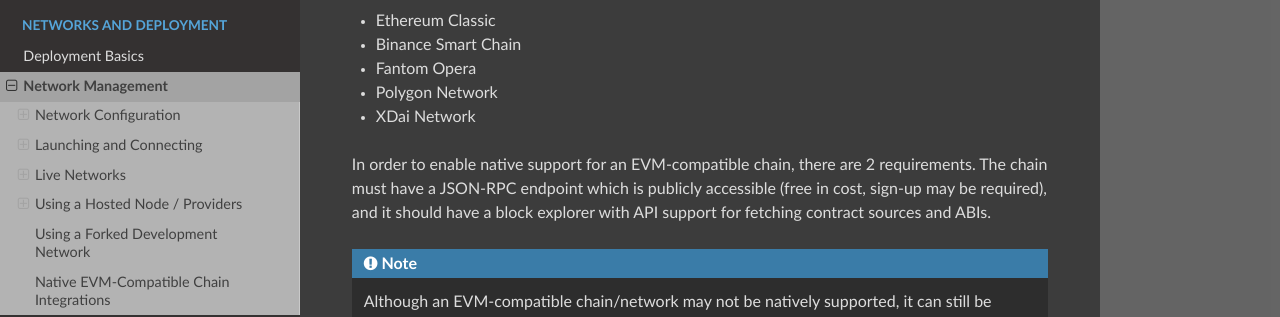
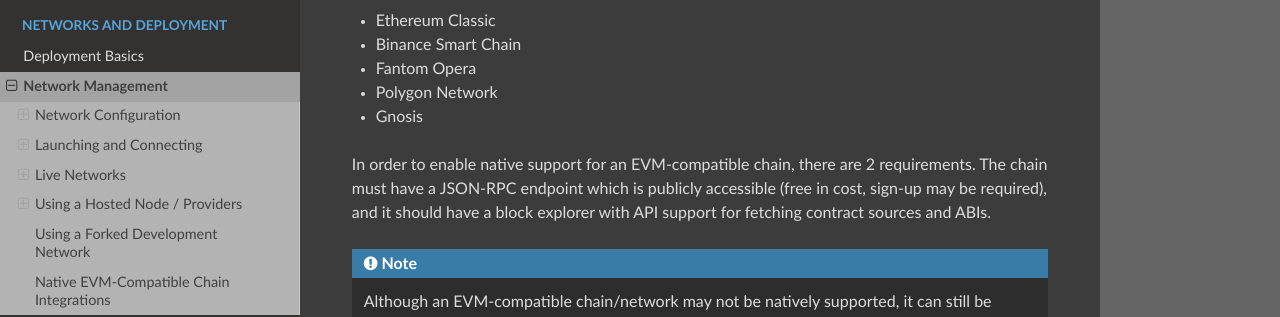
Before and after one commit to eth-brownie/brownie, a Sphinx documentation site: the page built from docs/network-management.rst, in a window 1280 px wide and 900 px high, scrolled down 7021 px. Shown: the part 361-678 px from the top of the window. Built offline with Sphinx 7.4.7 and the Read the Docs theme 2.0.0, drawn with Linux system fonts in a browser that asks for light colours.

Commit message:
xDai rename to Gnosis

```diff
--- a/docs/network-management.rst
+++ b/docs/network-management.rst
@@ -309,7 +309,7 @@
 * Binance Smart Chain
 * Fantom Opera
 * Polygon Network
-* XDai Network
+* Gnosis
 
 In order to enable native support for an EVM-compatible chain, there are 2 requirements. The chain must have a JSON-RPC endpoint which is publicly accessible (free in cost, sign-up may be required), and it should have a block explorer with API support for fetching contract sources and ABIs.
 
```
Also changed, not shown: 1 other file.
